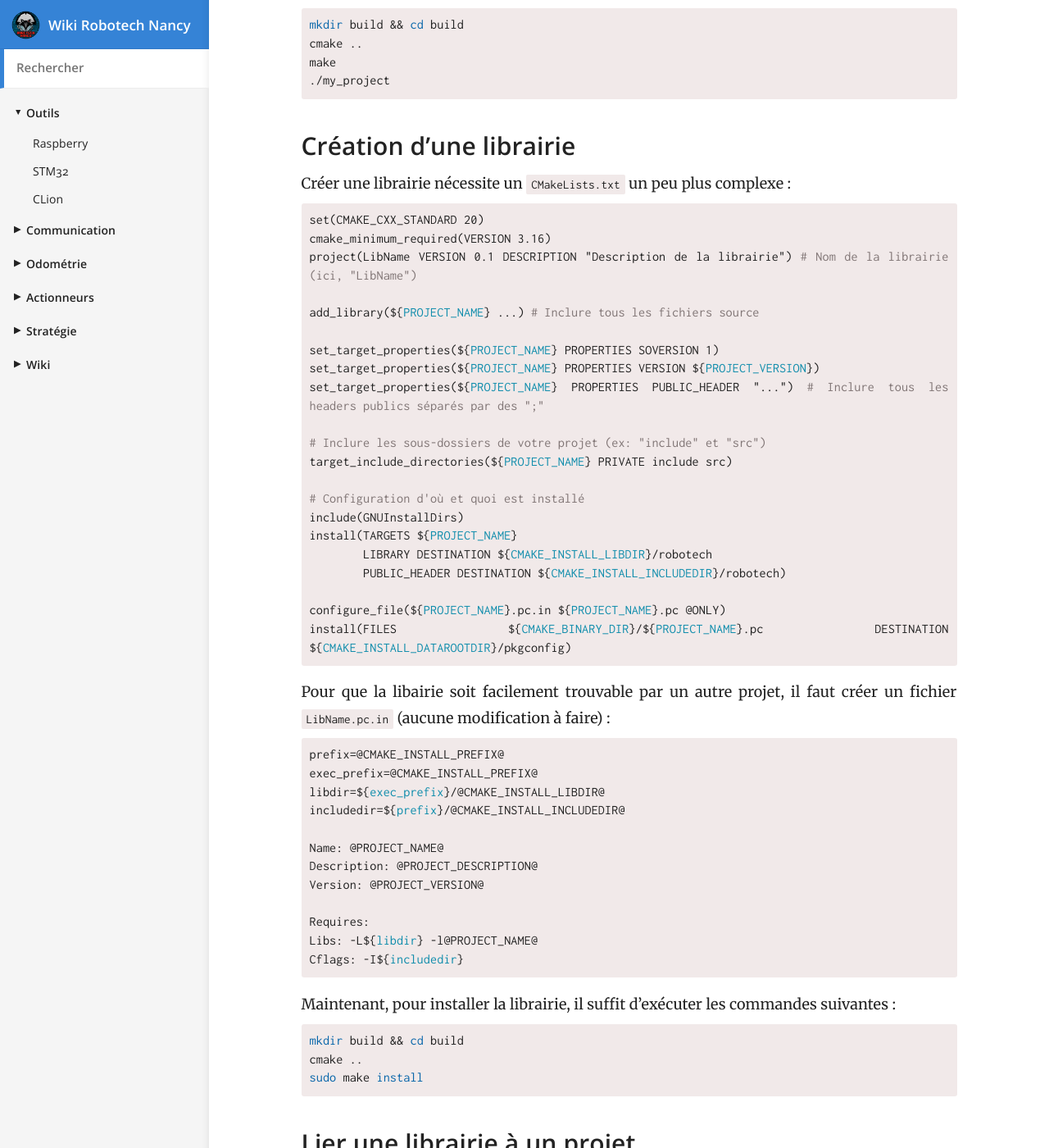
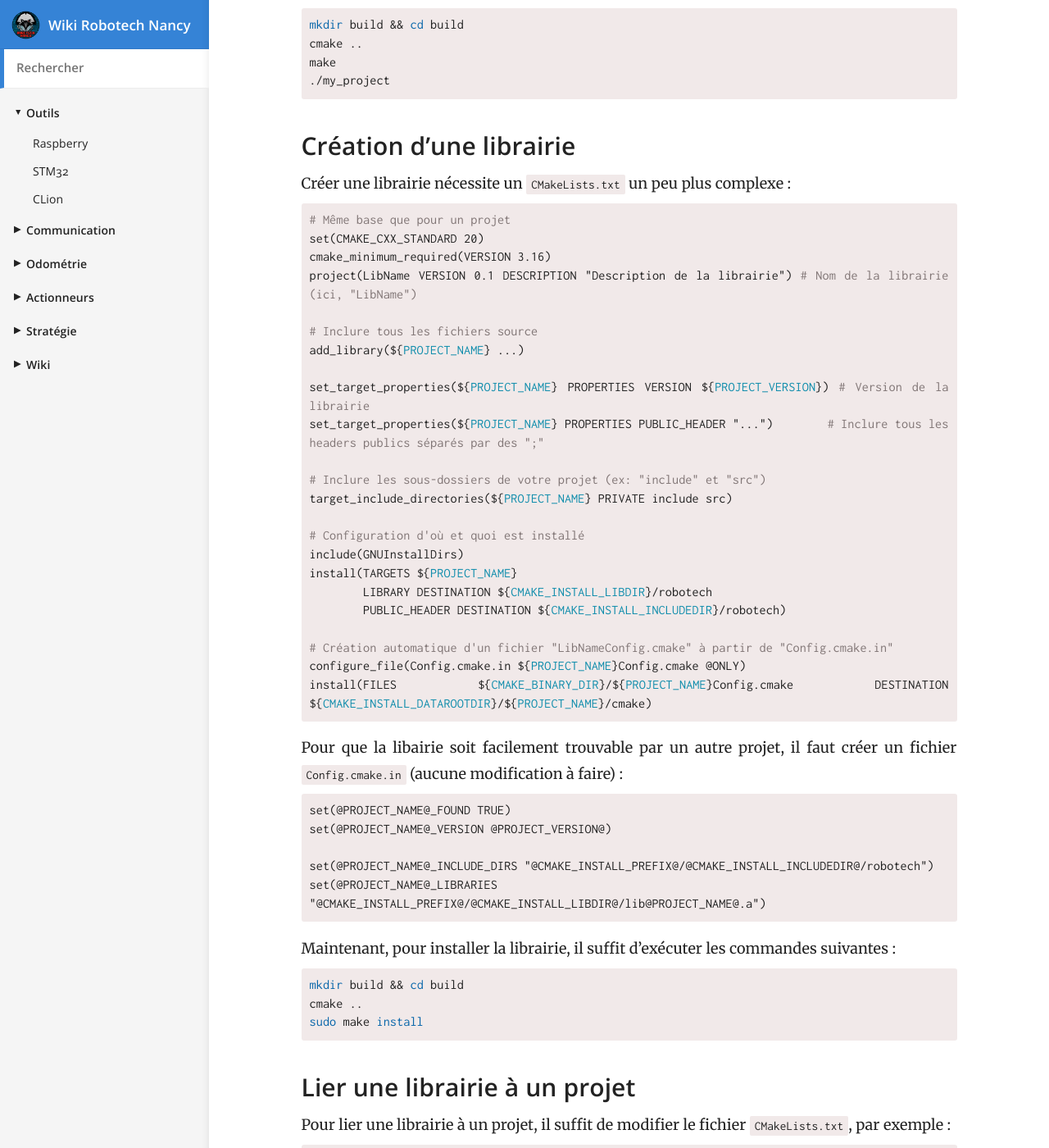
Before and after one commit to RobotechNancy/robotechnancy.github.io, a Jekyll site: the page built from _docs/tools/raspberry.md, in a window 1280 px wide and 1400 px high, scrolled down 1586 px. Shown: the whole window at 82% size. Built offline with Jekyll 4.4.1, drawn with Linux system fonts in a browser that asks for light colours; some of the changed text lies outside the part shown.

Commit message:
Utilisation de Config.cmake au lieu de PkgConfig

````diff
--- a/_docs/tools/raspberry.md
+++ b/_docs/tools/raspberry.md
@@ -54,15 +54,16 @@ make
 
 Créer une librairie nécessite un `CMakeLists.txt` un peu plus complexe :
 ```cmake
+# Même base que pour un projet
 set(CMAKE_CXX_STANDARD 20)
 cmake_minimum_required(VERSION 3.16)
 project(LibName VERSION 0.1 DESCRIPTION "Description de la librairie") # Nom de la librairie (ici, "LibName")
 
-add_library(${PROJECT_NAME} ...) # Inclure tous les fichiers source
+# Inclure tous les fichiers source
+add_library(${PROJECT_NAME} ...)
 
-set_target_properties(${PROJECT_NAME} PROPERTIES SOVERSION 1)
-set_target_properties(${PROJECT_NAME} PROPERTIES VERSION ${PROJECT_VERSION})
-set_target_properties(${PROJECT_NAME} PROPERTIES PUBLIC_HEADER "...") # Inclure tous les headers publics séparés par des ";"
+set_target_properties(${PROJECT_NAME} PROPERTIES VERSION ${PROJECT_VERSION}) # Version de la librairie
+set_target_properties(${PROJECT_NAME} PROPERTIES PUBLIC_HEADER "...")        # Inclure tous les headers publics séparés par des ";"
 
 # Inclure les sous-dossiers de votre projet (ex: "include" et "src")
 target_include_directories(${PROJECT_NAME} PRIVATE include src)
@@ -73,24 +74,18 @@ install(TARGETS ${PROJECT_NAME}
         LIBRARY DESTINATION ${CMAKE_INSTALL_LIBDIR}/robotech
         PUBLIC_HEADER DESTINATION ${CMAKE_INSTALL_INCLUDEDIR}/robotech)
 
-configure_file(${PROJECT_NAME}.pc.in ${PROJECT_NAME}.pc @ONLY)
-install(FILES ${CMAKE_BINARY_DIR}/${PROJECT_NAME}.pc DESTINATION ${CMAKE_INSTALL_DATAROOTDIR}/pkgconfig)
+# Création automatique d'un fichier "LibNameConfig.cmake" à partir de "Config.cmake.in"
+configure_file(Config.cmake.in ${PROJECT_NAME}Config.cmake @ONLY)
+install(FILES ${CMAKE_BINARY_DIR}/${PROJECT_NAME}Config.cmake DESTINATION ${CMAKE_INSTALL_DATAROOTDIR}/${PROJECT_NAME}/cmake)
 ```
 
-Pour que la libairie soit facilement trouvable par un autre projet, il faut créer un fichier `LibName.pc.in` (aucune modification à faire) :
+Pour que la libairie soit facilement trouvable par un autre projet, il faut créer un fichier `Config.cmake.in` (aucune modification à faire) :
 ```cmake
-prefix=@CMAKE_INSTALL_PREFIX@
-exec_prefix=@CMAKE_INSTALL_PREFIX@
-libdir=${exec_prefix}/@CMAKE_INSTALL_LIBDIR@
-includedir=${prefix}/@CMAKE_INSTALL_INCLUDEDIR@
+set(@PROJECT_NAME@_FOUND TRUE)
+set(@PROJECT_NAME@_VERSION @PROJECT_VERSION@)
 
-Name: @PROJECT_NAME@
-Description: @PROJECT_DESCRIPTION@
-Version: @PROJECT_VERSION@
-
-Requires:
-Libs: -L${libdir} -l@PROJECT_NAME@
-Cflags: -I${includedir}
+set(@PROJECT_NAME@_INCLUDE_DIRS "@CMAKE_INSTALL_PREFIX@/@CMAKE_INSTALL_INCLUDEDIR@/robotech")
+set(@PROJECT_NAME@_LIBRARIES "@CMAKE_INSTALL_PREFIX@/@CMAKE_INSTALL_LIBDIR@/lib@PROJECT_NAME@.a")
 ```
 
 Maintenant, pour installer la librairie, il suffit d'exécuter les commandes suivantes :
@@ -105,11 +100,10 @@ sudo make install
 Pour lier une librairie à un projet, il suffit de modifier le fichier `CMakeLists.txt`, par exemple :
 ```cmake
 # Avant "add_executable"
-find_package(PkgConfig REQUIRED)            # Utilitaire pour trouver des librairies
-pkg_check_modules(MY_LIB REQUIRED LibName)  # Trouver une librairie "LibName"
+find_package(LibName REQUIRED) # Trouver la librairie "LibName"
 
 # Après "add_executable"
-target_link_libraries(my_project ${MY_LIB_LIBRARIES})   # Lier "LibName" à l'exécutable
+target_link_libraries(my_project ${LibName_LIBRARIES}) # Lier "LibName" à l'exécutable
 ```
 
 Pour utiliser la librairie dans le code, il suffit d'inclure le header :
````
